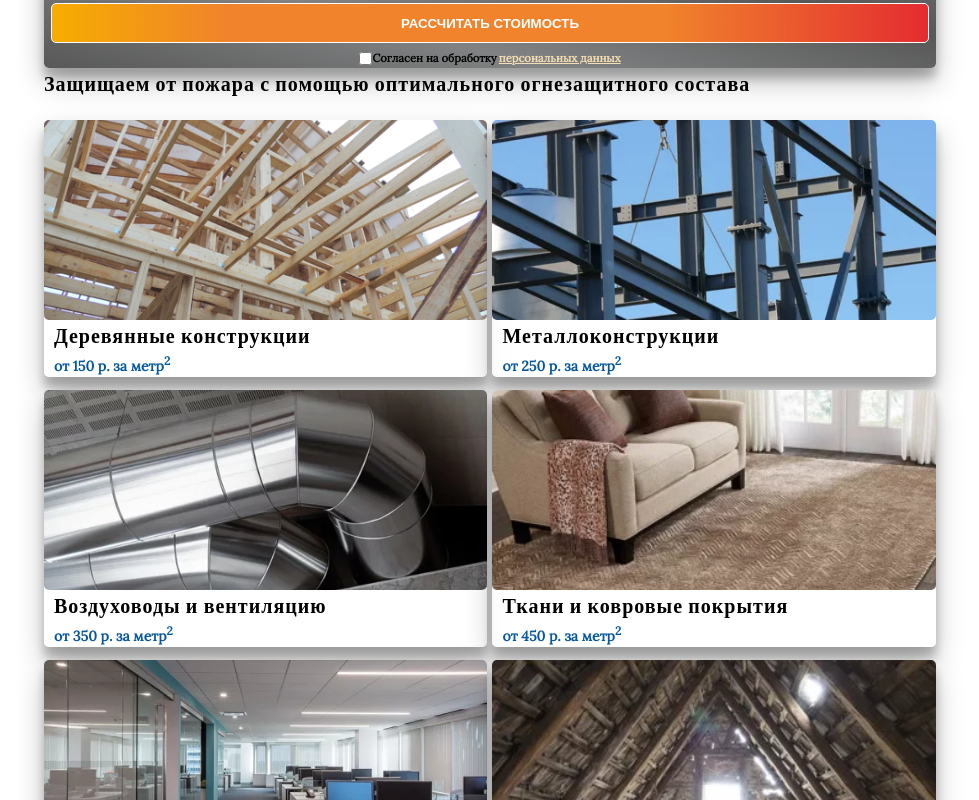
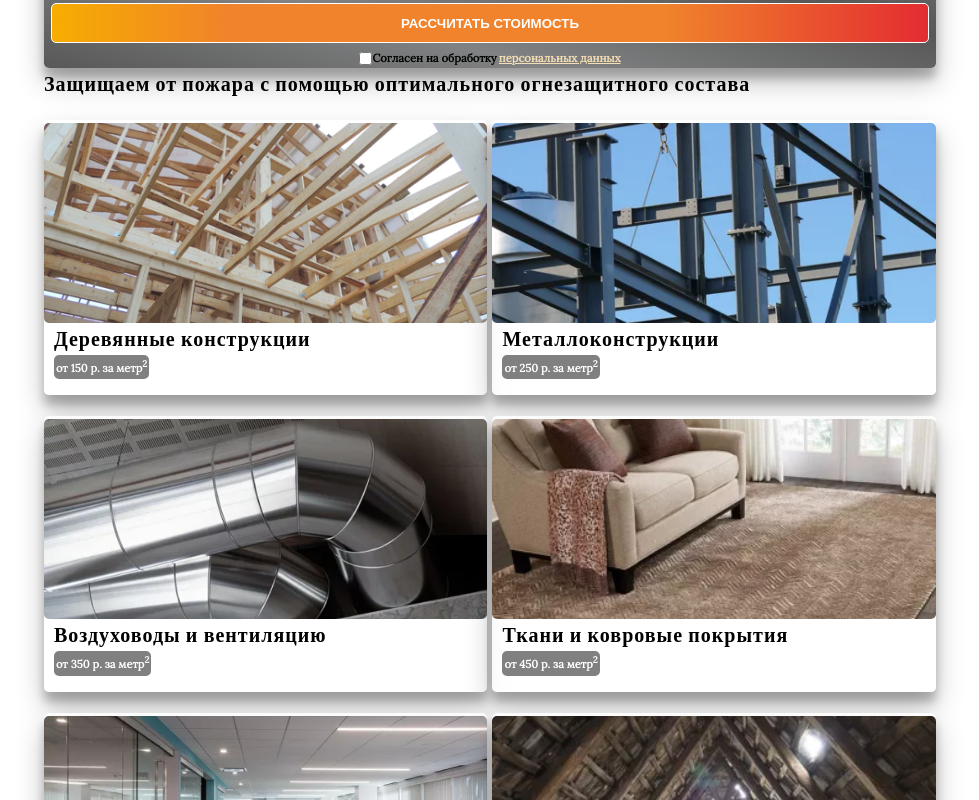
Before and after one commit to createx-moscow/next-deploy-test, a Next.js app: page / in a window 1280 px wide. Shown: the part 740-1540 px from the top of the page, without its empty margins (150-1129 px from the left). Built offline with nearby package versions, Linux system fonts and the light colour scheme.

Commit message:
feat: add services price basic styling

```diff
--- a/src/app/page.module.scss
+++ b/src/app/page.module.scss
@@ -47,9 +47,10 @@
     gap: 5px;
   }
   &__service {
-    margin-bottom: 0.5rem;
+    margin-bottom: 1rem;
     border-radius: 5px;
     // border: 1px solid grey;
+    padding: 0.2rem 0 1rem 0;
     background-color: rgba(255, 255, 255, 0.8);
     box-shadow: 0 14px 28px rgba(0, 0, 0, 0.25), 0 10px 10px rgba(0, 0, 0, 0.22);
   }
@@ -73,8 +74,14 @@
     margin: 0;
   }
   &__price {
-    // color: #4361ee;
-    color: #05589d;
-    font-size: 14px;
+    color: white;
+    // background-color: #05589d;
+    // border: 4px solid #05589d;
+    background-color: grey;
+    border: 2px solid grey;
+    border-radius: 5px;
+    display: inline-block;
+    width: max-content;
+    font-size: 11px;
   }
 }
```
